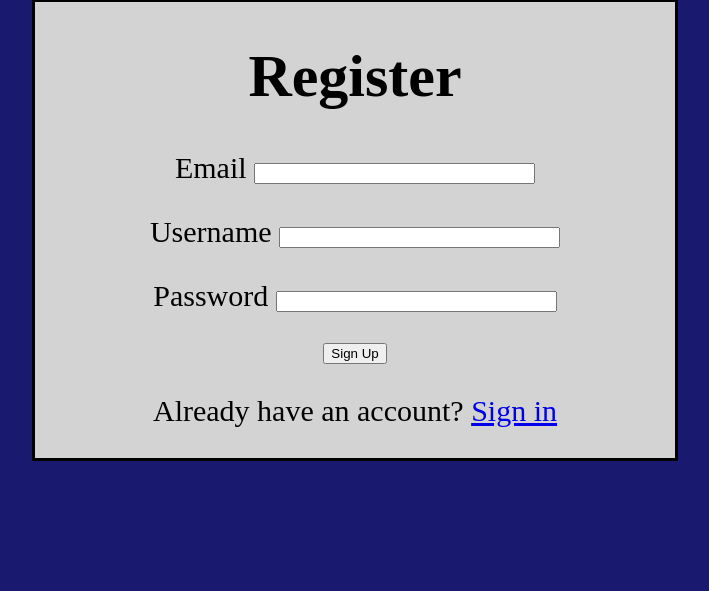
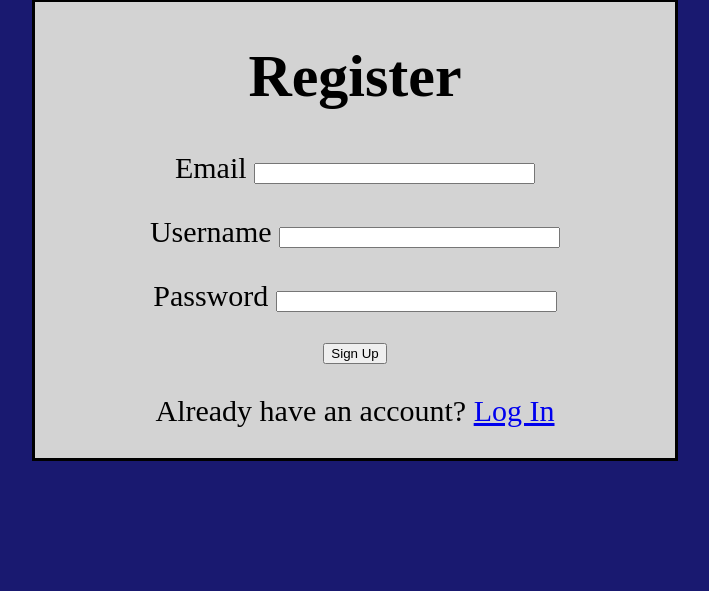
Before and after one commit to Brian1226/Priority-Queue, a Flask app: page /register in a window 1280 px wide. Shown: the part 121-712 px from the top of the page, without its empty margins (224-933 px from the left). Run offline with Flask 2, Linux system fonts and the light colour scheme.

Commit message:
Minor fix (change Sign In to Log In)

```diff
--- a/app/templates/registerpage.html
+++ b/app/templates/registerpage.html
@@ -43,7 +43,7 @@
             {{ form.submit }}
         </p>
     </form>
-    <p>Already have an account? <a href="{{ url_for('login') }}">Sign in</a></p>
+    <p>Already have an account? <a href="{{ url_for('login') }}">Log In</a></p>
     </div>
 
 {%endblock%}
```
